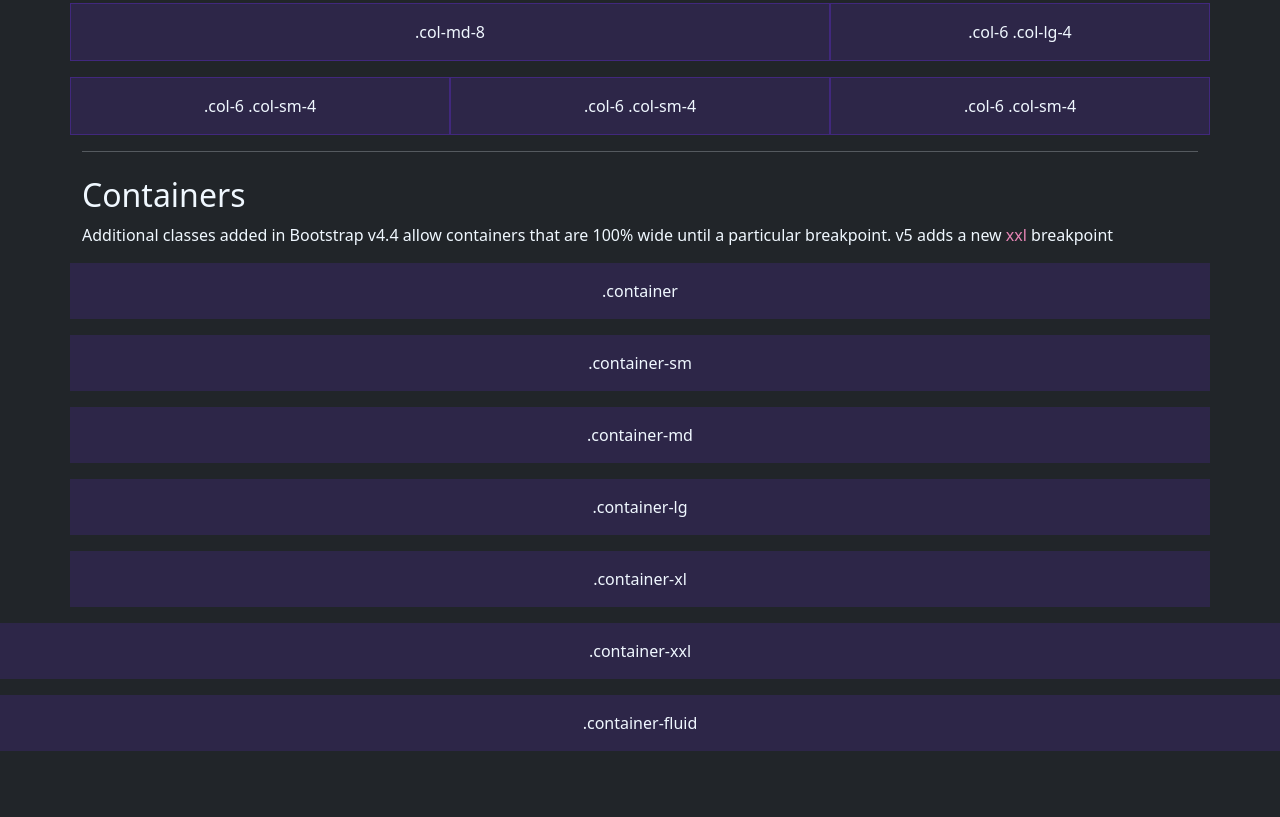
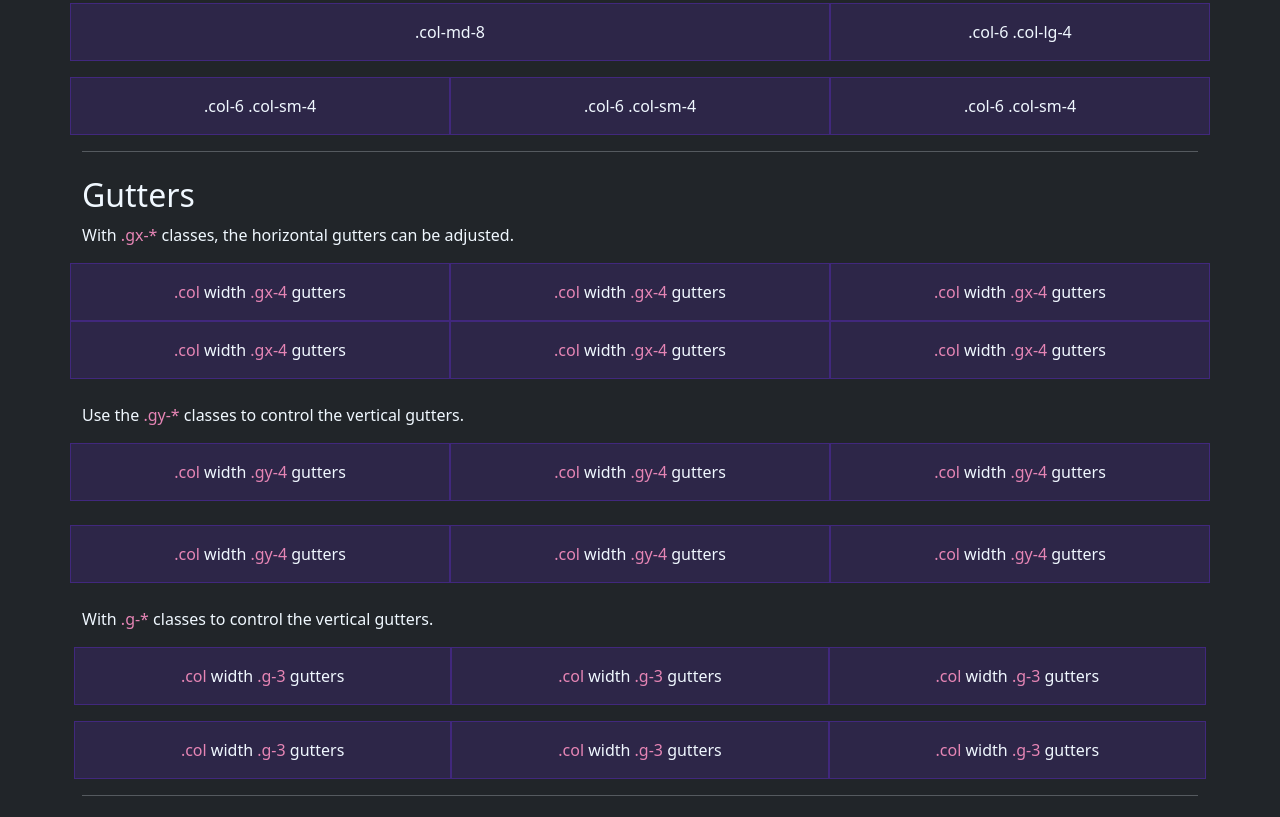
Before and after one commit to nurullayevweb/bootstrap-grid, a plain HTML site: page index.html in a window 1280 px wide. Shown: the part 2174-2991 px from the top of the page. Before the commit the page ends 2965 px from the top, so only its background shows below. Drawn offline with nearby package versions, Linux system fonts and the light colour scheme.

Commit message:
html file + gutters full

```diff
--- a/index.html
+++ b/index.html
@@ -26,6 +26,12 @@
             color: #ffc107;
         }
         .ctnr{
+            background-color: #2D2648;
+        }
+        .ctnr-gutters .row{
+            background-color: transparent;
+        }
+        .ctnr-gutters .col{
             background-color: #2D2648;
         }
     </style>
@@ -180,6 +186,47 @@
                 <div class="col-6 col-sm-4 text-center py-3 border">.col-6 .col-sm-4</div>
             </div>
         </div>
+        <div class="container ctnr-gutters">
+            <hr>
+            <h2 class="mt-4">
+                Gutters
+            </h2>
+            <p>
+                With <span class="color-text">.gx-*</span>  classes, the horizontal gutters can be adjusted.
+            </p>
+            <div class="row mb-3 gx-4">
+                <div class="col col-md-4 text-center py-3 border"><span class="color-text">.col</span> width <span class="color-text">.gx-4</span> gutters</div>
+                <div class="col col-md-4 text-center py-3 border"><span class="color-text">.col</span> width <span class="color-text">.gx-4</span> gutters</div>
+                <div class="col col-md-4 text-center py-3 border"><span class="color-text">.col</span> width <span class="color-text">.gx-4</span> gutters</div>
+                <div class="col col-md-4 text-center py-3 border"><span class="color-text">.col</span> width <span class="color-text">.gx-4</span> gutters</div>
+                <div class="col col-md-4 text-center py-3 border"><span class="color-text">.col</span> width <span class="color-text">.gx-4</span> gutters</div>
+                <div class="col col-md-4 text-center py-3 border"><span class="color-text">.col</span> width <span class="color-text">.gx-4</span> gutters</div>
+            </div>
+
+            <p class="mt-4">
+                Use the <span class="color-text">.gy-*</span> classes to control the vertical gutters.
+            </p>
+            <div class="row mb-3 gy-4">
+                <div class="col col-md-4 text-center py-3 border"><span class="color-text">.col</span> width <span class="color-text">.gy-4</span> gutters</div>
+                <div class="col col-md-4 text-center py-3 border"><span class="color-text">.col</span> width <span class="color-text">.gy-4</span> gutters</div>
+                <div class="col col-md-4 text-center py-3 border"><span class="color-text">.col</span> width <span class="color-text">.gy-4</span> gutters</div>
+                <div class="col col-md-4 text-center py-3 border"><span class="color-text">.col</span> width <span class="color-text">.gy-4</span> gutters</div>
+                <div class="col col-md-4 text-center py-3 border"><span class="color-text">.col</span> width <span class="color-text">.gy-4</span> gutters</div>
+                <div class="col col-md-4 text-center py-3 border"><span class="color-text">.col</span> width <span class="color-text">.gy-4</span> gutters</div>
+            </div>
+
+            <p class="mt-4">
+                With <span class="color-text">.g-*</span> classes to control the vertical gutters.
+            </p>
+            <div class="row mb-3 g-3">
+                <div class="col col-md-4 text-center py-3 border"><span class="color-text">.col</span> width <span class="color-text">.g-3</span> gutters</div>
+                <div class="col col-md-4 text-center py-3 border"><span class="color-text">.col</span> width <span class="color-text">.g-3</span> gutters</div>
+                <div class="col col-md-4 text-center py-3 border"><span class="color-text">.col</span> width <span class="color-text">.g-3</span> gutters</div>
+                <div class="col col-md-4 text-center py-3 border"><span class="color-text">.col</span> width <span class="color-text">.g-3</span> gutters</div>
+                <div class="col col-md-4 text-center py-3 border"><span class="color-text">.col</span> width <span class="color-text">.g-3</span> gutters</div>
+                <div class="col col-md-4 text-center py-3 border"><span class="color-text">.col</span> width <span class="color-text">.g-3</span> gutters</div>
+            </div>
+        </div>
         <div class="container">
             <hr>
             <h2 class="mt-4">
```
